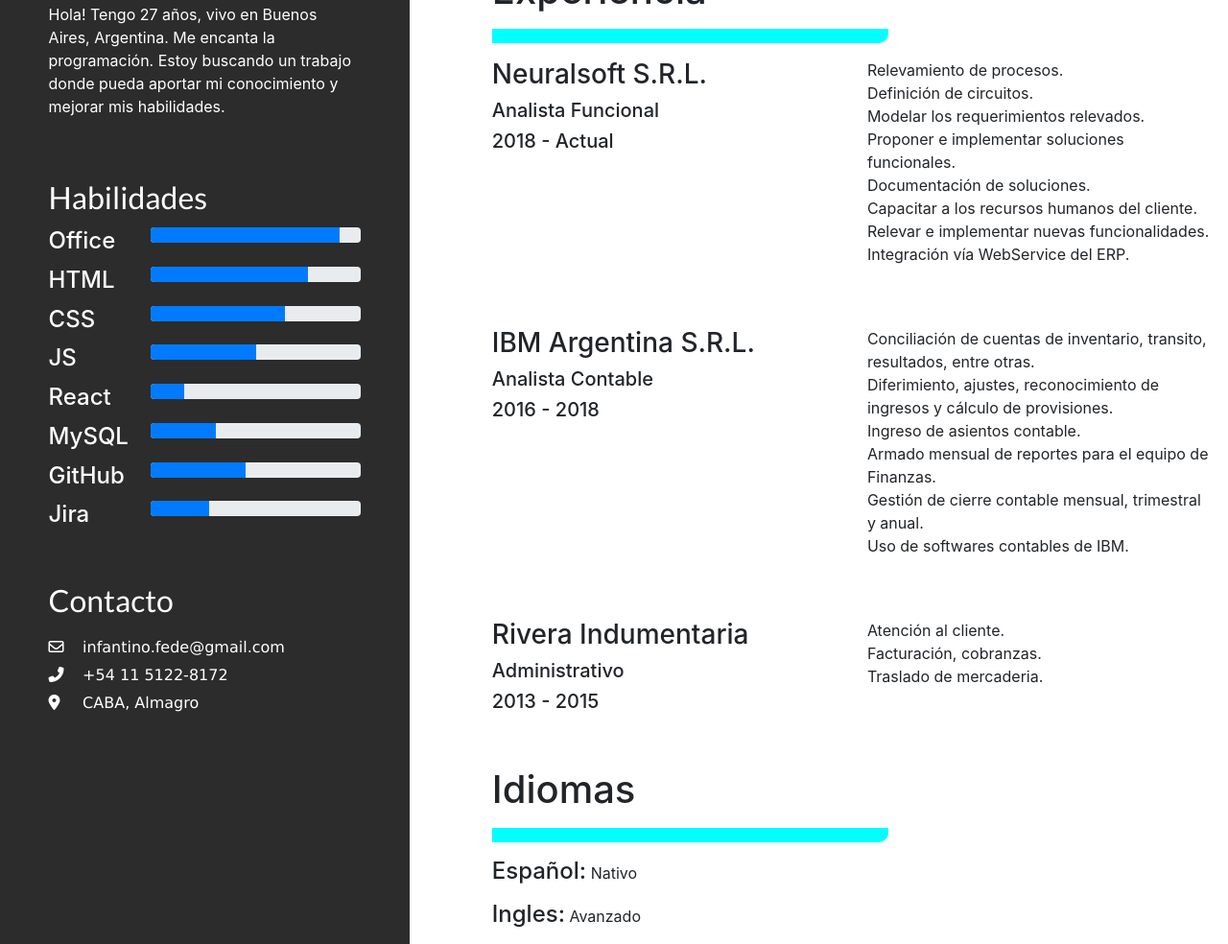
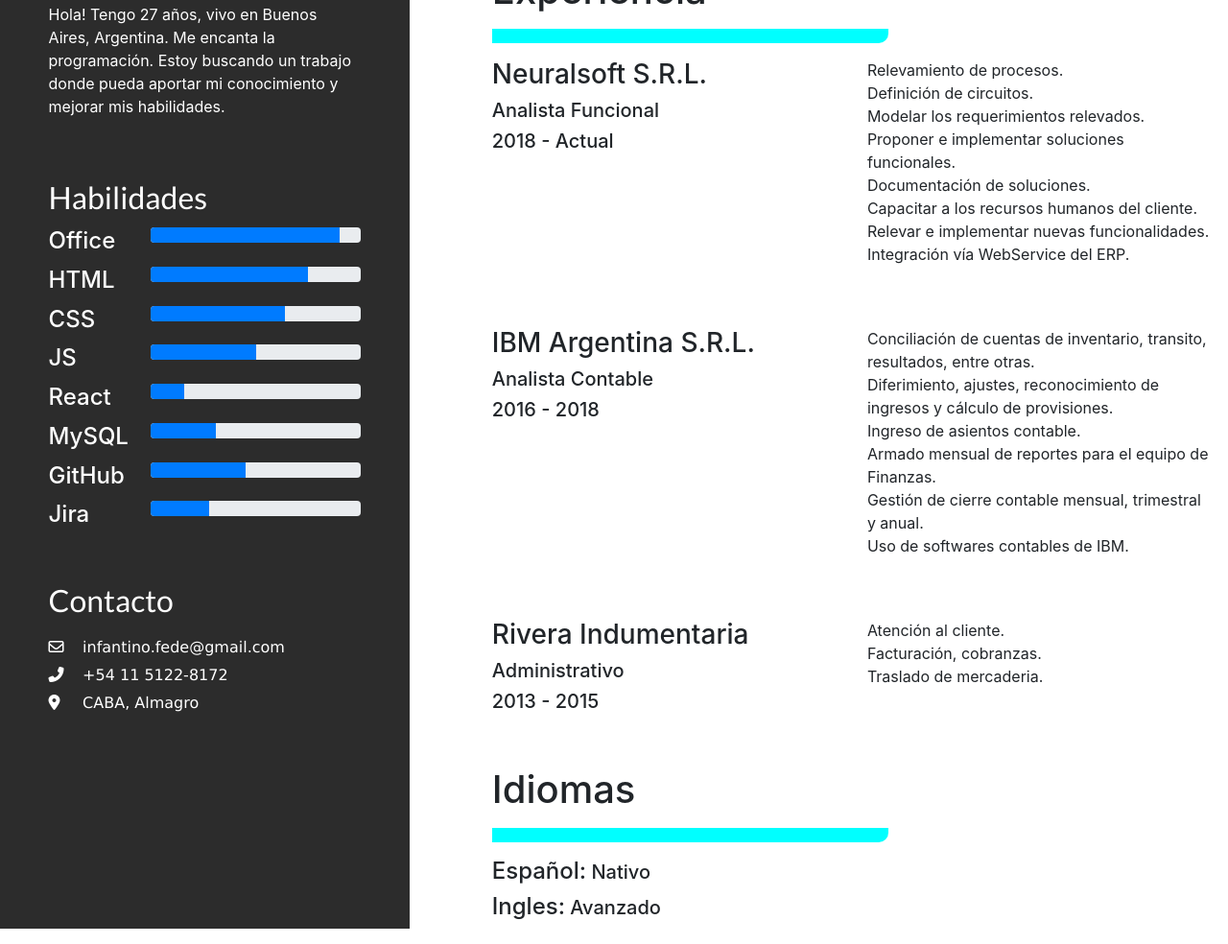
Before and after one commit to fede-infa/fede-infa.github.io, a website: page index.html in a window 1280 px wide. Shown: the part 631-1615 px from the top of the page at 96% size. Drawn offline with nearby package versions, Linux system fonts and the light colour scheme.

Commit message:
Cambio clase id idiomas

```diff
--- a/index.html
+++ b/index.html
@@ -36,7 +36,7 @@
         </ul>
     </nav>
 
-    <div class="container-fluid fondo">
+    <div class="container-fluid">
         <div class="row">
             <div class="col-md-4 col-12 text-white aside">
                 <div class="row">
@@ -321,9 +321,9 @@
                                 </div>
                             </div>
                             <div class="row mt-3">
-                                <div class="col">
-                                    <p> <b class="h4"> Español:</b> Nativo</p>
-                                    <p> <b class="h4">Ingles:</b> Avanzado</p>
+                                <div class="col idiomas">
+                                    <p class="h5"> <b class="h4"> Español:</b> Nativo</p>
+                                    <p class="h5"> <b class="h4">Ingles:</b> Avanzado</p>
                                 </div>
                             </div>
                         </div>
--- a/src/css/index.css
+++ b/src/css/index.css
@@ -4,7 +4,6 @@
 
 .main{
     background-color: rgb(255,255,255);
-
 }
 
 .profile-photo{
```
